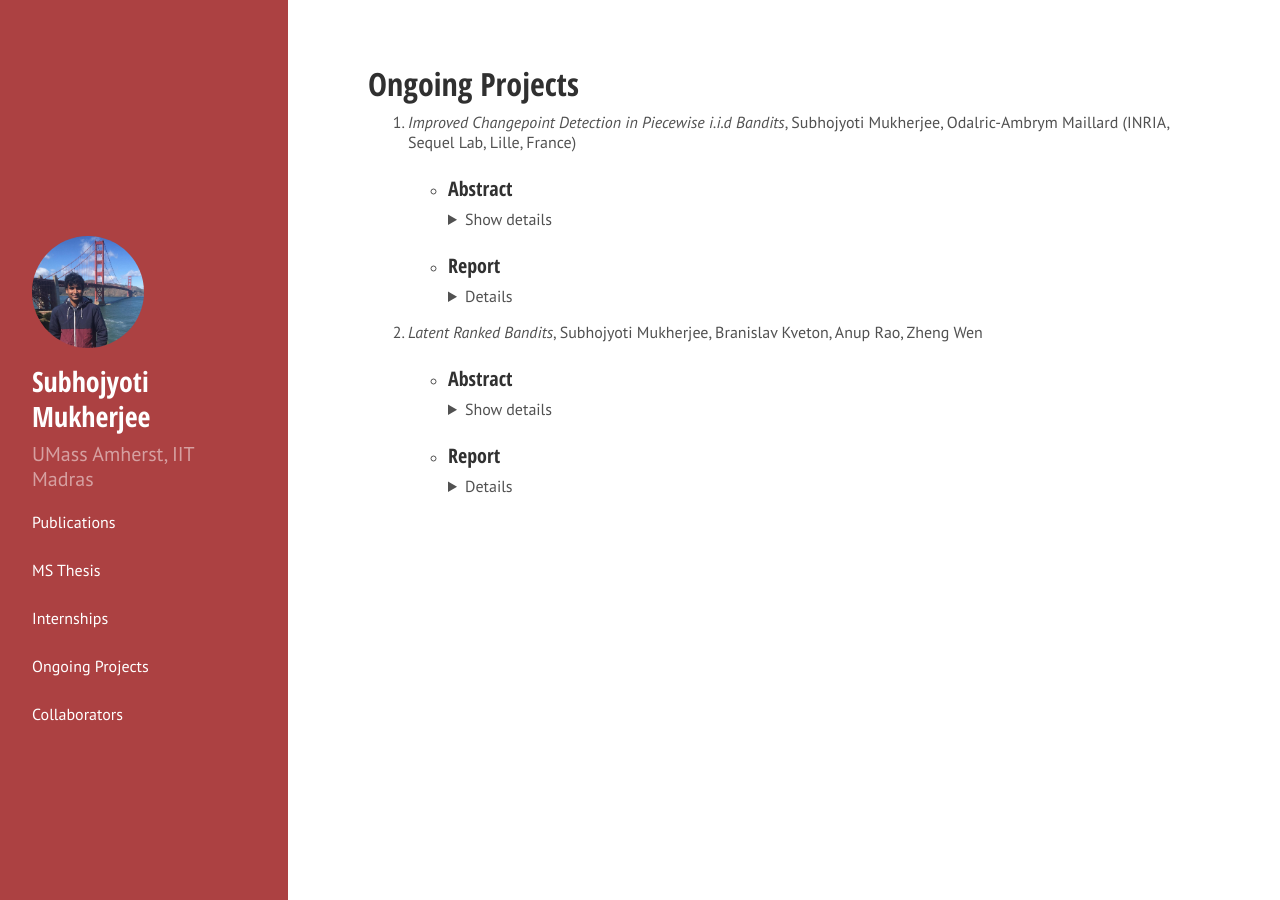
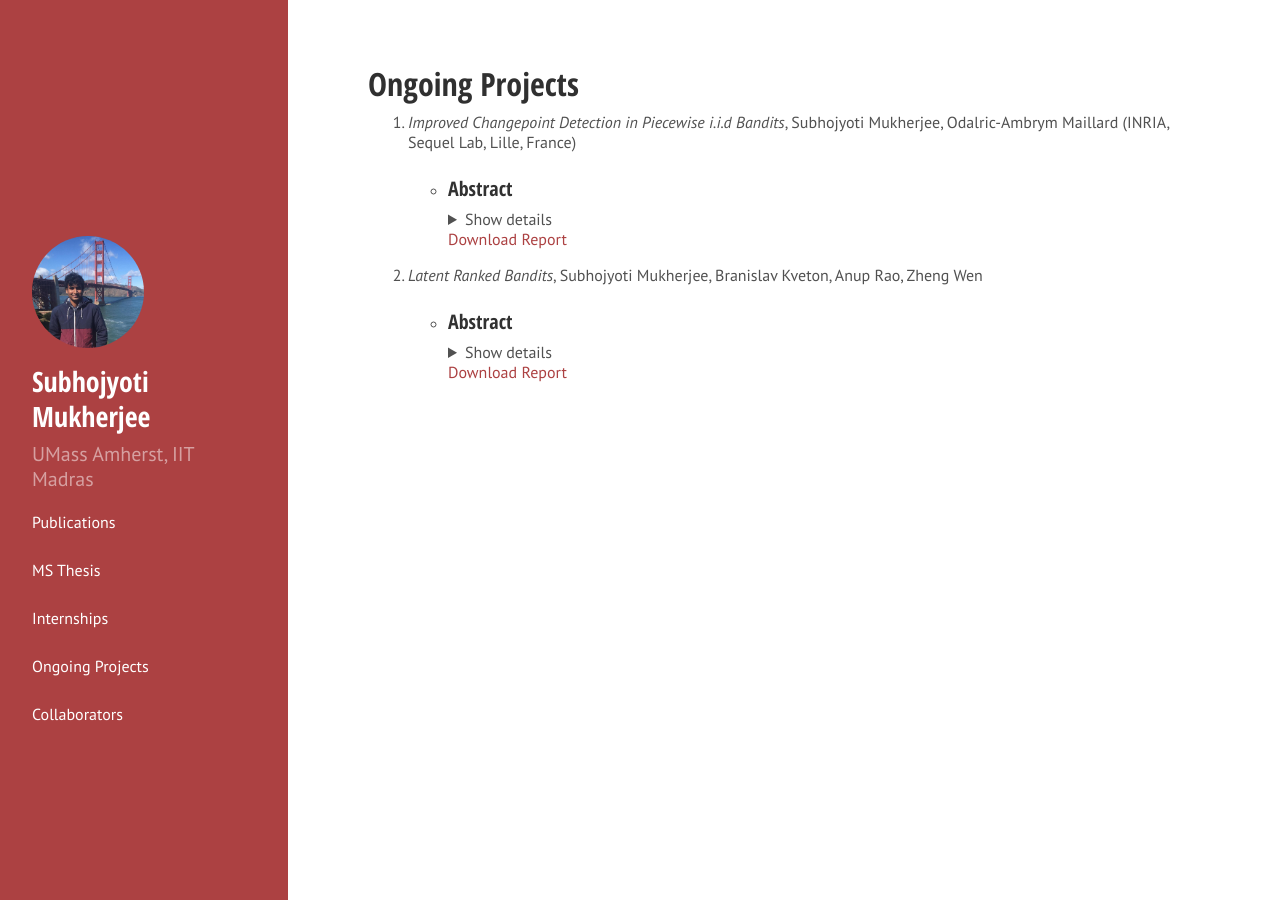
Before and after one commit to Subhojyoti22/subhojyoti.github.io, a Jekyll site: the page built from ongoing.md, in a window 1280 px wide. Built offline with Jekyll 4.4.1, drawn with Linux system fonts in a browser that asks for light colours; Markdown is read by kramdown in place of the engine named in the settings.

Commit message:
Update ongoing.md

```diff
--- a/ongoing.md
+++ b/ongoing.md
@@ -14,13 +14,9 @@ title: Ongoing Projects
           <p> We consider the setup of stochastic multi-armed bandits in the case when reward distributions are piecewise i.i.d. with unknown changepoints. Out of generality, we assume the reward distributions to be bounded and thus do not restrict to specific parametric exponential families. Due to the regret minimization objective, we study the change of mean, in the context when not only the change times are unknown, but also the mean before and after any change. We focus on the case when changes happen simultaneously on all arms, and in stark contrast with the existing literature, we target gap-dependent (as opposed to only gap-independent) regret bounds involving the magnitude of changes and optimality-gaps. We introduce two simple adaptations of UCB-strategies that employ scan-statistics in order to actively detect the changepoints, without knowing in advance the number of changepoints G. We also derive gap-independent regret bounds. The first strategy UCB-CPD does not know the time horizon T and achieve a O(√(GT)log T) regret bound, while the second strategy ImpCPD makes use of the knowledge of T to remove the log T dependency thereby closing an important gap with respect to the lower bound. Empirically, ImpCPD outperforms most of the passive and adaptive algorithms except the oracle-based algorithms that have access to the exact changepoints in all the considered environments.</p>
       </details>
 
-   * ### Report ###
+     [Download Report](/pdf/aistats_2019.pdf)
 
-      <details>
 
-        [Download Report](/pdf/aistats_2019.pdf)
-
-      </details>
 
 2. *Latent Ranked Bandits*, Subhojyoti Mukherjee, Branislav Kveton, Anup Rao, Zheng Wen
 
@@ -33,10 +29,5 @@ title: Ongoing Projects
           <p> We study the problem of learning personalized ranked lists of diverse items for multiple users, from sequential observations of user preferences. The user-item preference matrix is non-negative and low-rank. Existing methods for solving similar problems are based on reconstructing the preference matrix from its noisy observations using matrix factorization techniques, and typically require strong assumptions on the reconstructed matrix. We depart from this standard approach and consider a family of low-rank matrices, where the set of most preferred items of all users is small and can be learned efficiently. Then we learn to present this set to each user in a personalized manner, in the order of the descending preferences of the user. We propose a computationally efficient algorithm that implements this procedure, and prove a sublinear bound on its n-step regret. We evaluate the algorithm empirically on several synthetic and real-world datasets. In all experiments, we outperform existing state-of-the-art algorithms. </p>
        </details>
 
-    * ### Report ###
 
-       <details>
-
-         [Download Report](/pdf/paper.pdf)
-
-       </details>
+       [Download Report](/pdf/paper.pdf)
```
